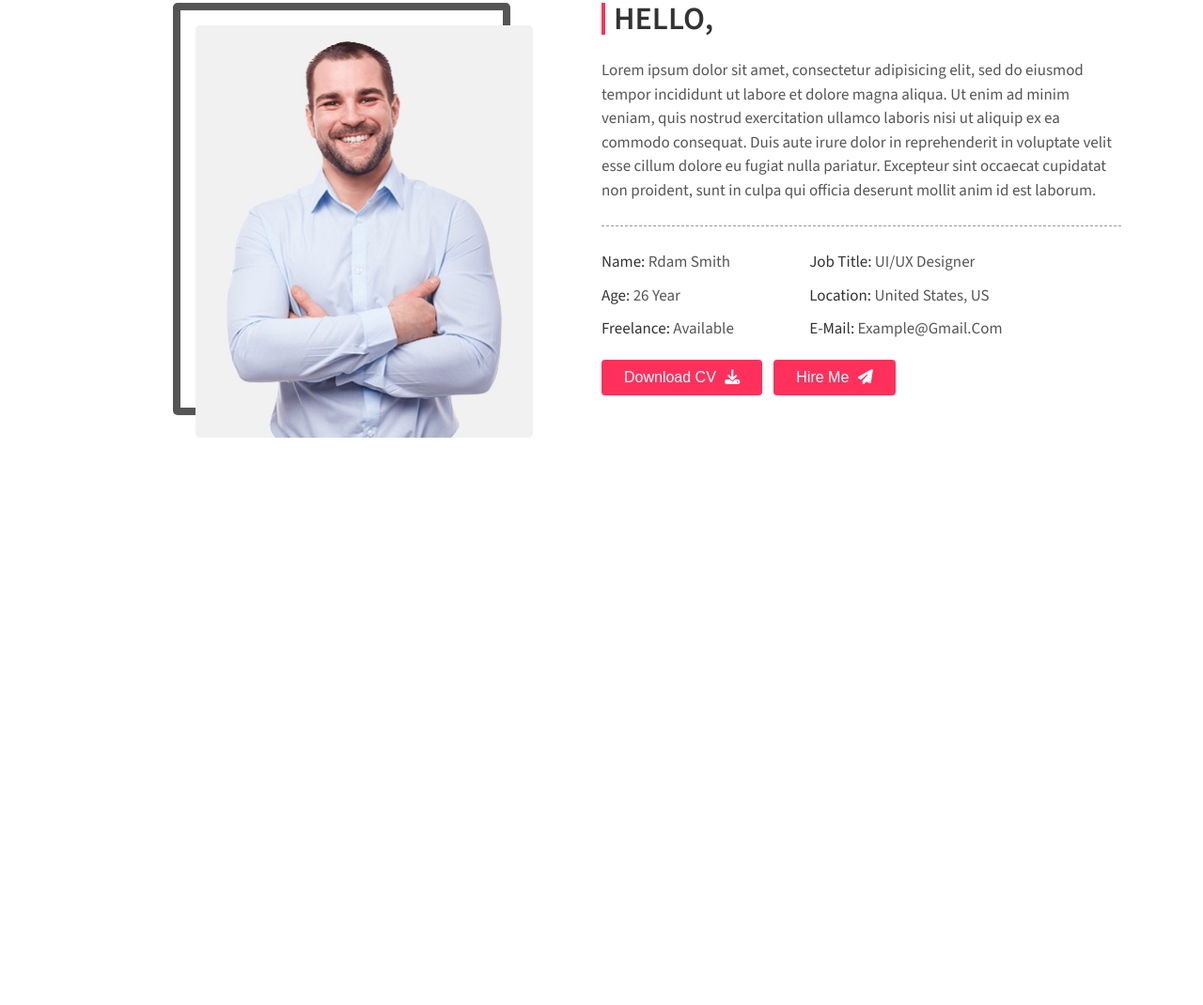
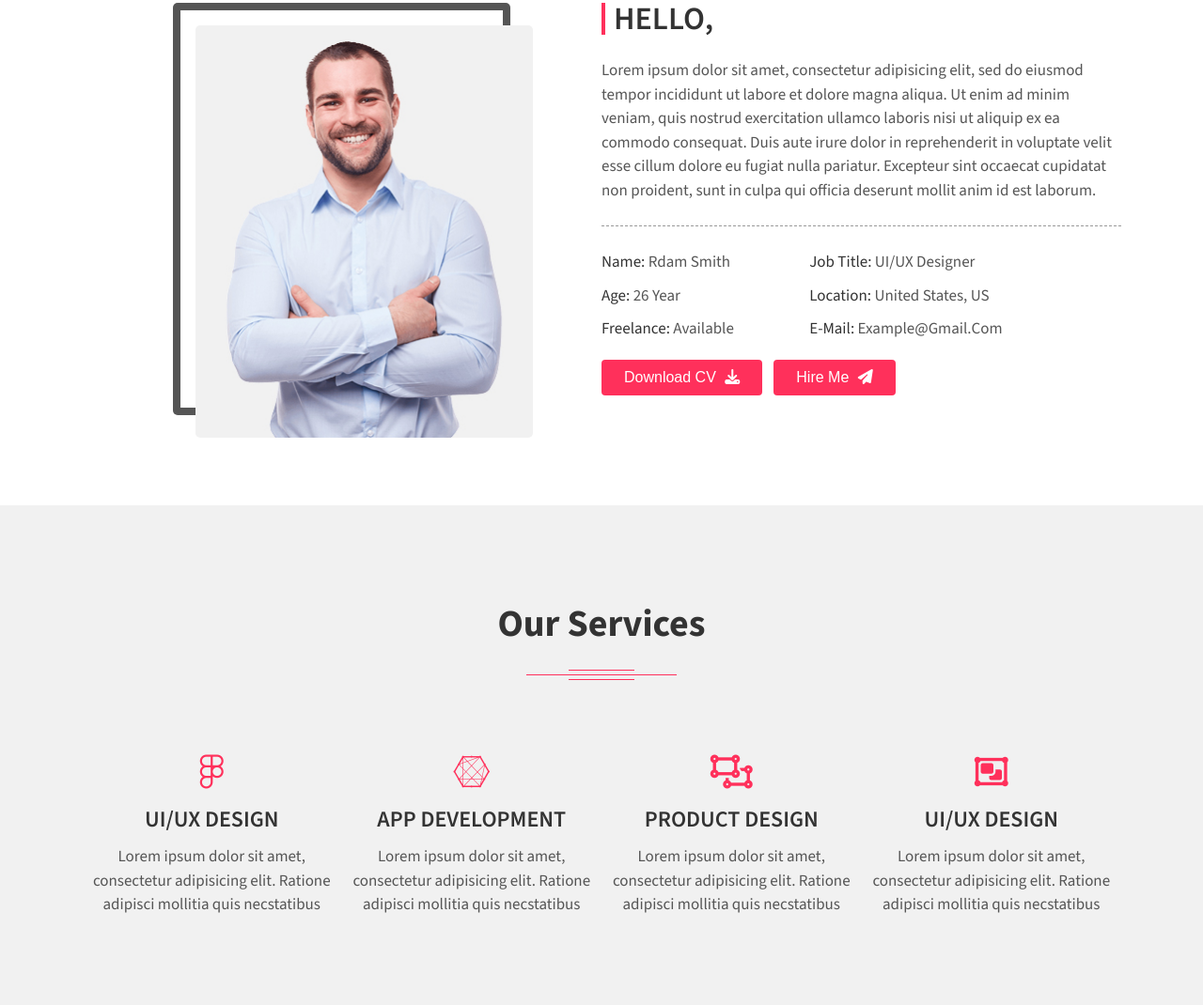
Before and after one commit to Mariam-Zeid/Fokir, a plain HTML site: page index.html in a window 1280 px wide. Shown: the part 893-1963 px from the top of the page at 94% size. Before the commit the page ends 1431 px from the top, so only its background shows below. Drawn offline with nearby package versions, Linux system fonts and the light colour scheme.

Commit message:
Adding service section

```diff
--- a/css/components.css
+++ b/css/components.css
@@ -10,9 +10,16 @@
 .grid--2-cols {
   grid-template-columns: repeat(2, 1fr);
 }
+.grid--4-cols {
+  grid-template-columns: repeat(4, 1fr);
+}
 
 .sect-pd {
   padding-block: 9.6rem;
+}
+
+.sect-bg {
+  background: #f1f1f1;
 }
 
 .text-center {
@@ -48,3 +55,45 @@
   text-transform: uppercase;
   margin-block: 1.5rem;
 }
+
+.secondary-heading {
+  font-size: 4rem;
+  font-weight: 800;
+  line-height: 1.5;
+  margin-bottom: 4rem;
+  padding-bottom: 3rem;
+  text-transform: capitalize;
+  position: relative;
+}
+
+.secondary-heading::before,
+.secondary-heading::after {
+  content: "";
+  position: absolute;
+  left: 0;
+  right: 0;
+  margin: 0 auto;
+}
+
+.secondary-heading::before {
+  bottom: 0;
+  border-color: #ff305b;
+  border-style: solid;
+  border-width: 0.1rem 0; /* 1px top and bottom, 0 left and right*/
+  padding: 0.4rem 0 0.5rem;
+  width: 7rem;
+}
+
+.secondary-heading::after {
+  background-color: #ff305b;
+  bottom: 0.5rem;
+  height: 0.1rem;
+  width: 16rem;
+}
+
+.tertiary-heading {
+  font-size: 24px;
+  font-weight: 600;
+  margin-bottom: 15px;
+  text-transform: uppercase;
+}
--- a/css/queries.css
+++ b/css/queries.css
@@ -7,7 +7,6 @@
   .user-info--list {
     width: 100%;
   }
-
 }
 
 /* 992px */
@@ -26,6 +25,9 @@
   .user-container {
     gap: 5rem;
   }
+  .grid--4-cols {
+    grid-template-columns: repeat(2, 1fr);
+  }
 }
 /* 768px */
 @media screen and (max-width: 48em) {
@@ -34,8 +36,13 @@
     font-size: 50%;
   }
 
-  .grid--2-cols {
+  .grid--2-cols,
+  .grid--4-cols {
     grid-template-columns: 1fr;
+  }
+
+  .service .inner {
+    padding: 3.5rem 4.5rem;
   }
 }
 
@@ -57,7 +64,6 @@
   .container {
     max-width: 790px;
   }
-
 }
 /* 992px */
 @media screen and (min-width: 62em) {
--- a/css/style.css
+++ b/css/style.css
@@ -214,7 +214,7 @@
   width: 80%;
   row-gap: 1rem;
 }
-.user-info--list li{
+.user-info--list li {
   text-transform: capitalize;
 }
 .info-title {
@@ -222,3 +222,29 @@
   font-weight: 500;
 }
 /* ?==================== End About Section ====================? */
+
+/* ?==================== Start Service Section ====================? */
+
+.service-section {
+  padding: 9.6rem 0 5.4rem;
+}
+.service .inner {
+  padding: 4rem 1rem;
+  -webkit-transition: all 0.3s ease-in-out 0s;
+  transition: all 0.3s ease-in-out 0s;
+}
+
+.service:hover .inner {
+  background-color: #fff;
+  -webkit-box-shadow: 0 1.5rem 2rem rgba(0, 0, 0, 0.1);
+  box-shadow: 0 1.5rem 2rem rgba(0, 0, 0, 0.1);
+  border-radius: 3px;
+}
+.service-icon {
+  color: #ff305b;
+  font-size: 3.6rem;
+  margin-bottom: 2rem;
+  -webkit-transition: all 0.3s ease-in-out 0s;
+  transition: all 0.3s ease-in-out 0s;
+}
+/* ?==================== End Service Section ====================? */
--- a/index.html
+++ b/index.html
@@ -112,6 +112,46 @@
 
     </section>
     <!-- ?==================== End About Section ====================? -->
+
+    <!-- ?==================== Start Services Section ====================? -->
+    <section class="service-section sect-bg">
+      <div class="container text-center">
+        <div class="section-title">
+          <h2 class="secondary-heading">our services</h2>
+        </div>
+        <div class="services-box grid grid--4-cols">
+          <div class="service">
+            <div class="inner">
+              <i class="fa-brands fa-figma service-icon"></i>
+              <h3 class="tertiary-heading">UI/UX Design</h3>
+              <p>Lorem ipsum dolor sit amet, consectetur adipisicing elit. Ratione adipisci mollitia quis necstatibus</p>
+            </div>
+          </div>
+          <div class="service">
+            <div class="inner">
+              <i class="fa-brands fa-connectdevelop service-icon"></i>
+              <h3 class="tertiary-heading">App Development</h3>
+              <p>Lorem ipsum dolor sit amet, consectetur adipisicing elit. Ratione adipisci mollitia quis necstatibus</p>
+            </div>
+          </div>
+          <div class="service">
+            <div class="inner">
+              <i class="fa-regular fa-object-ungroup service-icon"></i>
+              <h3 class="tertiary-heading">Product Design</h3>
+              <p>Lorem ipsum dolor sit amet, consectetur adipisicing elit. Ratione adipisci mollitia quis necstatibus</p>
+            </div>
+          </div>
+          <div class="service">
+            <div class="inner">
+              <i class="fa-regular fa-object-group service-icon"></i>
+              <h3 class="tertiary-heading">UI/UX Design</h3>
+              <p>Lorem ipsum dolor sit amet, consectetur adipisicing elit. Ratione adipisci mollitia quis necstatibus</p>
+            </div>
+          </div>
+        </div>
+      </div>
+    </section>
+    <!-- ?==================== End Services Section ====================? -->
   </main>
 </body>
 
```
